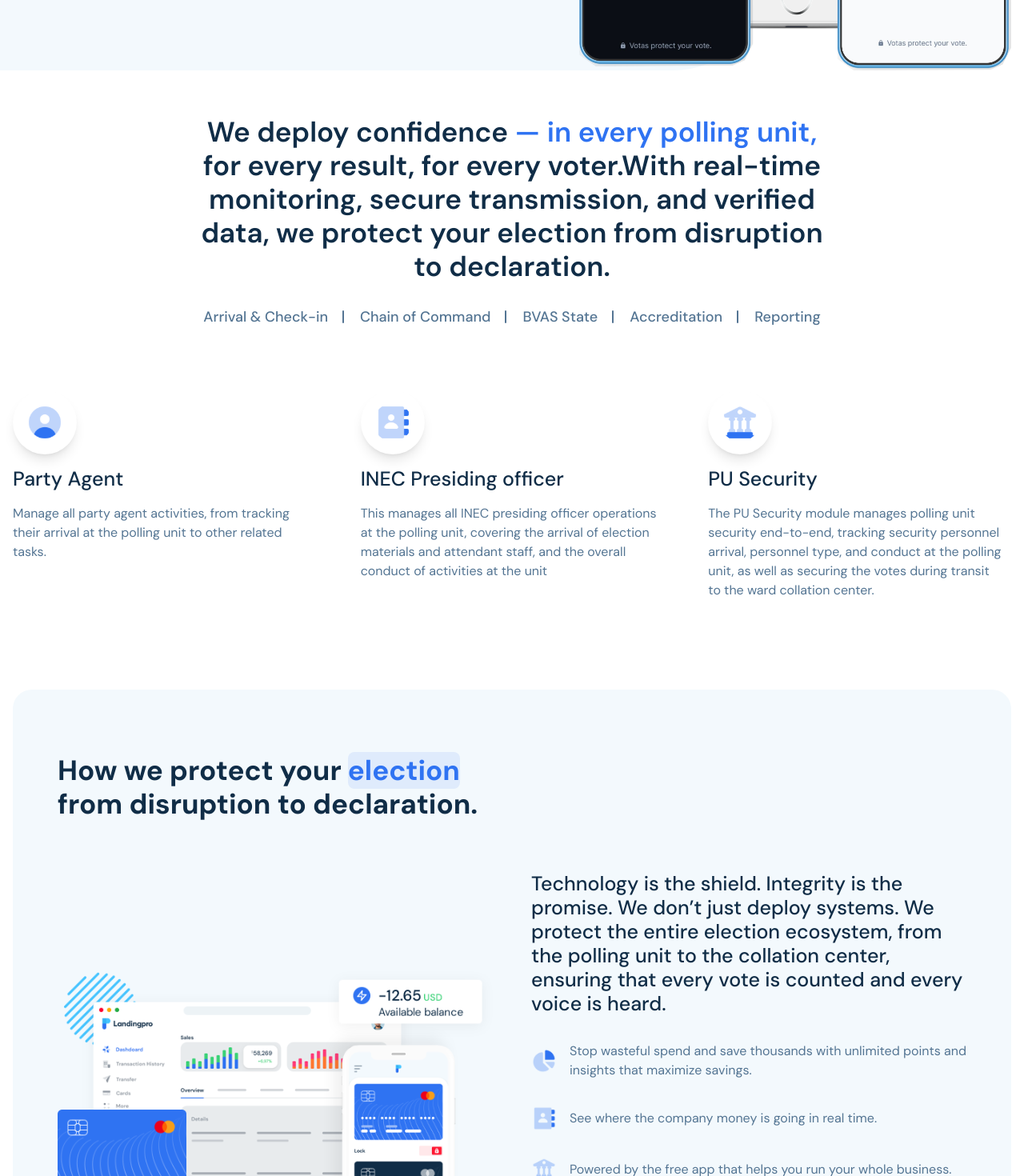
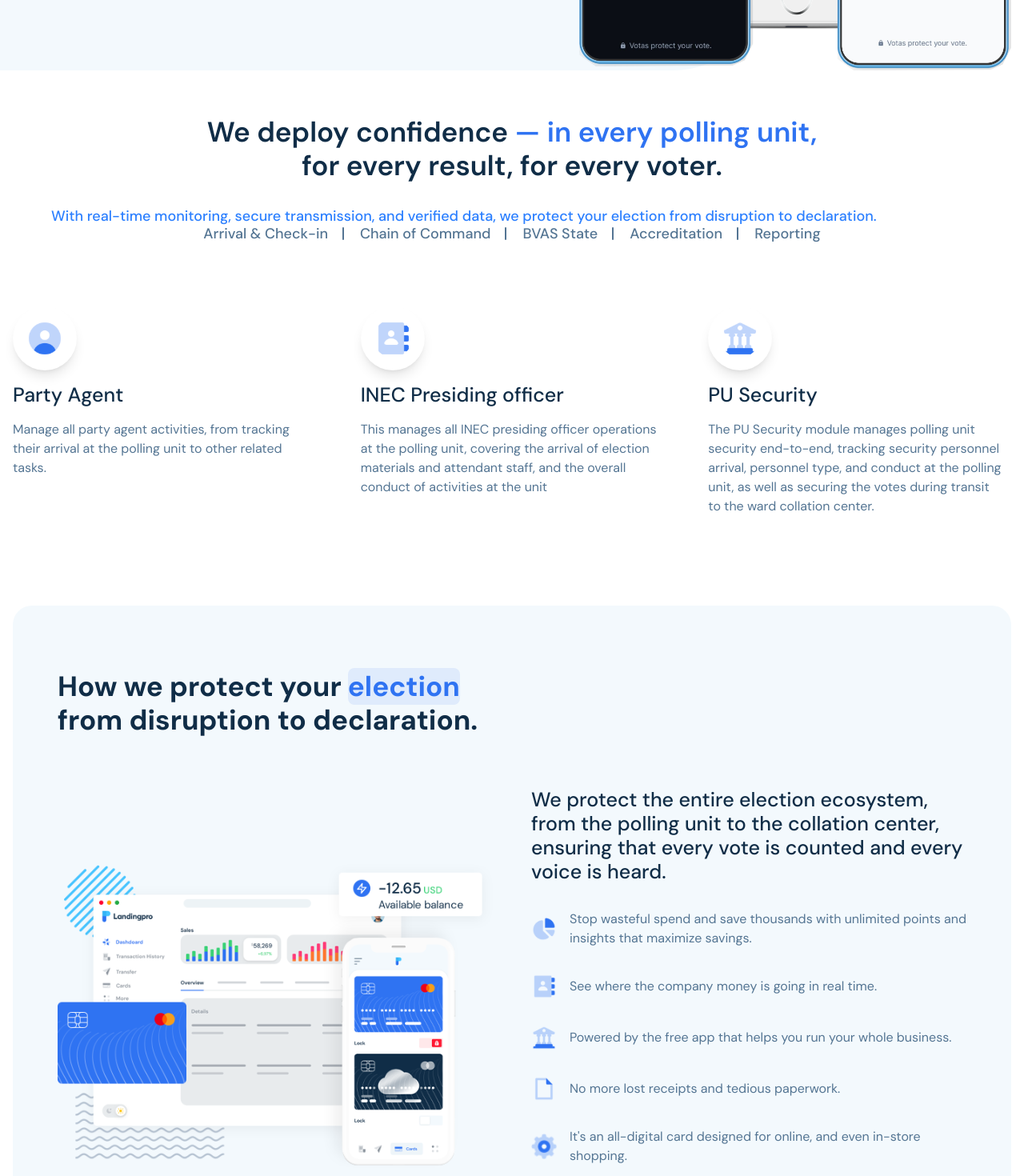
Before and after one commit to AmNetDT/votas, a Next.js app: page / in a window 1280 px wide. Shown: the part 719-2189 px from the top of the page at 80% size. Built offline with nearby package versions, Linux system fonts and the light colour scheme; no server answers.

Commit message:
Deploying new updates

```diff
--- a/src/components/Home/Benefit/index.tsx
+++ b/src/components/Home/Benefit/index.tsx
@@ -40,10 +40,9 @@ const Benefit = () => {
             </div>
             <div className="xl:col-span-6 col-span-12">
               <p className="sm:text-25 text-18 text-midnight_text font-medium dark:text-white">
-                Technology is the shield. Integrity is the promise. We don’t
-                just deploy systems. We protect the entire election ecosystem,
-                from the polling unit to the collation center, ensuring that
-                every vote is counted and every voice is heard.
+                We protect the entire election ecosystem, from the polling unit
+                to the collation center, ensuring that every vote is counted and
+                every voice is heard.
               </p>
               {BeneifitImage.map((item, index) => (
                 <div key={index} className="sm:flex items-center mt-8">
--- a/src/components/Home/Hero/index.tsx
+++ b/src/components/Home/Hero/index.tsx
@@ -3,7 +3,7 @@ import Image from "next/image";
 import Link from "next/link";
 import { motion } from "motion/react";
 import { Icon } from "@iconify/react";
-import { Heroimage } from "@/app/api/data";
+// import { Heroimage } from "@/app/api/data";
 
 const Hero = () => {
   const leftAnimation = {
--- a/src/components/Home/Payment/index.tsx
+++ b/src/components/Home/Payment/index.tsx
@@ -39,10 +39,12 @@ const Payment = () => {
             <h2 className="text-center font-semibold md:text-35 sm:text-28 text-24 mb-8 text-midnight_text dark:text-white lg:mx-44">
               We deploy confidence
               <span className="text-primary"> — in every polling unit, </span>
-              for every result, for every voter.With real-time monitoring,
-              secure transmission, and verified data, we protect your election
-              from disruption to declaration.
+              for every result, for every voter.
             </h2>
+            <p className={`text-blue-500 md:text-18 text-base font-medium`}>
+              With real-time monitoring, secure transmission, and verified data,
+              we protect your election from disruption to declaration.
+            </p>
           </div>
           <div className="flex flex-wrap justify-center gap-10">
             {paymentItems.map((item, index) => (
```
